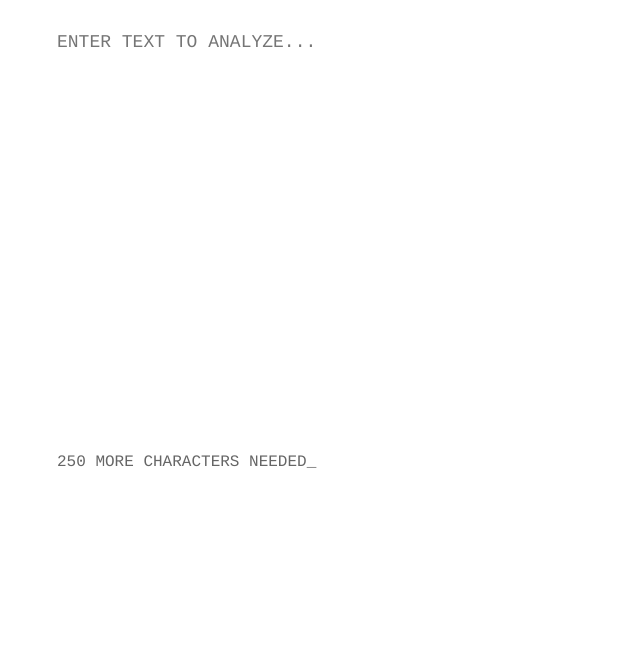
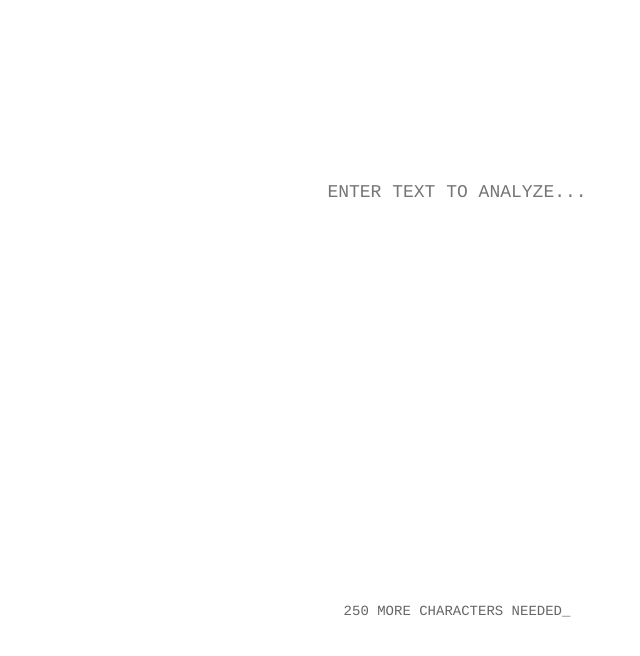
Before and after one commit to atlasacopian/is-this.ai, a Next.js app: page / in a window 1280 px wide. Shown: the top 656 px of the page, without its empty margins (183-823 px from the left). Built offline with nearby package versions, Linux system fonts and the light colour scheme.

Commit message:
Fix undefined text error and add safety checks

```diff
--- a/app/page.tsx
+++ b/app/page.tsx
@@ -23,8 +23,6 @@ export default function Page() {
    if (!text || text.length < 250) return;
    setLoading(true);
    try {
-      console.log('Sending:', text); // Debug log
-
      const response = await fetch('https://api.gptzero.me/v2/predict/text', {
        method: 'POST',
        headers: {
@@ -35,13 +33,16 @@ export default function Page() {
      });
 
      const data = await response.json();
-      console.log('Received:', data); // Debug log
+     console.log('API Response:', {
+       text: text,
+       result: data,
+       sentences: data.documents?.[0]?.sentences?.map(s => ({
+         text: s.text,
+         prob: s.generated_prob
+       }))
+     });
 
-      if (response.ok) {
-        setResult(data);
-      }
-    } catch (error) {
-      console.error('Error:', error);
+     if (response.ok) setResult(data);
    } finally {
      setLoading(false);
    }
@@ -56,23 +57,20 @@ export default function Page() {
    }
  };
 
-  // First, let's just show the processed text to verify API response
-  const renderContent = () => {
-    if (!result?.documents?.[0]?.sentences) {
-      return text; // Show original text if no API result
-    }
-
-    return result.documents[0].sentences.map((sentence, i) => (
-      <span key={i}>
-        {sentence.text}
-        {sentence.generated_prob > 0.2 && ' [AI] '}
-      </span>
-    ));
-  };
-
  return (
-    <div style={{minHeight: '100vh', padding: '2rem', fontFamily: 'Courier, monospace'}}>
-      <div style={{maxWidth: '800px', margin: '0 auto'}}>
+   <div style={{
+     minHeight: '100vh',
+     display: 'flex',
+     alignItems: 'center',
+     justifyContent: 'center',
+     padding: '2rem'
+   }}>
+     <div style={{
+       width: '100%',
+       maxWidth: '800px',
+       textAlign: 'center',
+       fontFamily: 'Courier, monospace'
+     }}>
        {!result ? (
          <>
            <textarea
@@ -86,31 +84,69 @@ export default function Page() {
                border: 'none',
                outline: 'none',
                resize: 'none',
+               color: '#333',
+               fontSize: '18px',
+               textTransform: 'uppercase',
+               textAlign: 'center',
                fontFamily: 'Courier, monospace',
-                fontSize: '18px',
-                textTransform: 'uppercase'
+               backgroundColor: 'transparent'
              }}
            />
-            <div style={{marginTop: '1rem', color: '#666'}}>
+           <div style={{
+             marginTop: '1rem',
+             color: '#666',
+             fontSize: '14px'
+           }}>
              {loading ? 'ANALYZING_' : (
-                !isLongEnough ?
-                  `${charactersRemaining} MORE CHARACTERS NEEDED_` :
+               !isLongEnough ? (
+                 `${charactersRemaining} MORE CHARACTERS NEEDED_`
+               ) : (
                  'PRESS ENTER TO ANALYZE_'
+               )
              )}
            </div>
          </>
        ) : (
-          <div>
-            <div style={{fontSize: '18px', whiteSpace: 'pre-wrap', textTransform: 'uppercase'}}>
-              {renderContent()}
+         <div style={{ textAlign: 'left' }}>
+           <div style={{
+             fontSize: '18px',
+             whiteSpace: 'pre-wrap',
+             color: '#333',
+             textTransform: 'uppercase'
+           }}>
+             {result.documents[0].sentences.map((sentence, i) => (
+               <span
+                 key={i}
+                 style={{
+                   backgroundColor: sentence.generated_prob > 0.2 ? '#ffeb3b' : 'transparent',
+                   padding: '2px 0',
+                   lineHeight: '2'
+                 }}
+               >
+                 {sentence.text}
+               </span>
+             ))}
            </div>
-            <div style={{marginTop: '2rem', textAlign: 'center'}}>
+           <div style={{
+             fontSize: '18px',
+             textAlign: 'center',
+             marginTop: '2rem'
+           }}>
              VERDICT: {result.documents[0].completely_generated_prob > 0.02 ?
                `${Math.round(result.documents[0].completely_generated_prob * 100)}% AI GENERATED` :
                'HUMAN WRITTEN'}
              <br /><br />
-              <button onClick={() => setResult(null)}
-                      style={{background: 'none', border: 'none', color: '#666', cursor: 'pointer', fontFamily: 'inherit'}}>
+             <button
+               onClick={() => {setText(''); setResult(null);}}
+               style={{
+                 background: 'none',
+                 border: 'none',
+                 color: '#666',
+                 fontSize: '14px',
+                 cursor: 'pointer',
+                 fontFamily: 'Courier, monospace'
+               }}
+             >
                [NEW ANALYSIS]_
              </button>
            </div>
```
Lines whose indentation alone changed are shown as unchanged.
